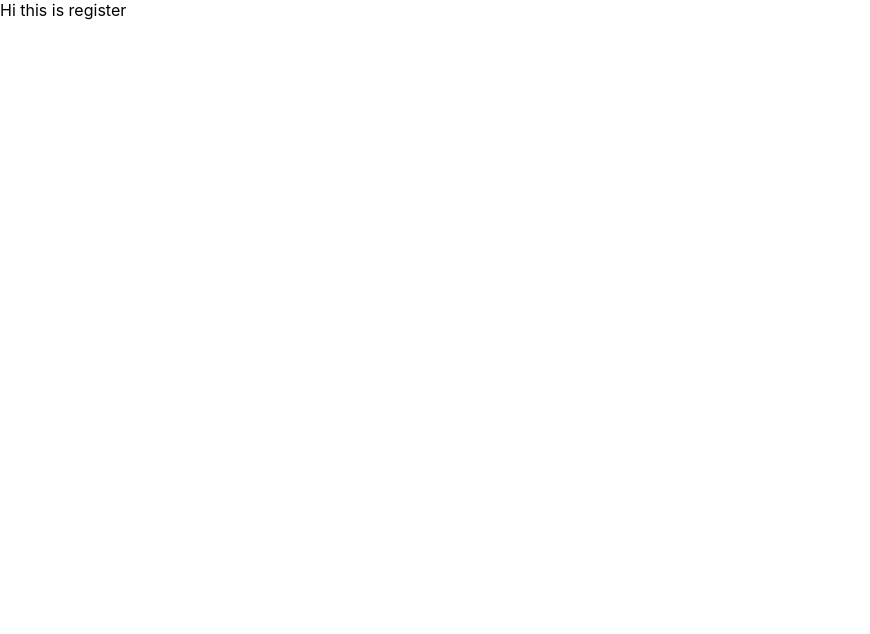
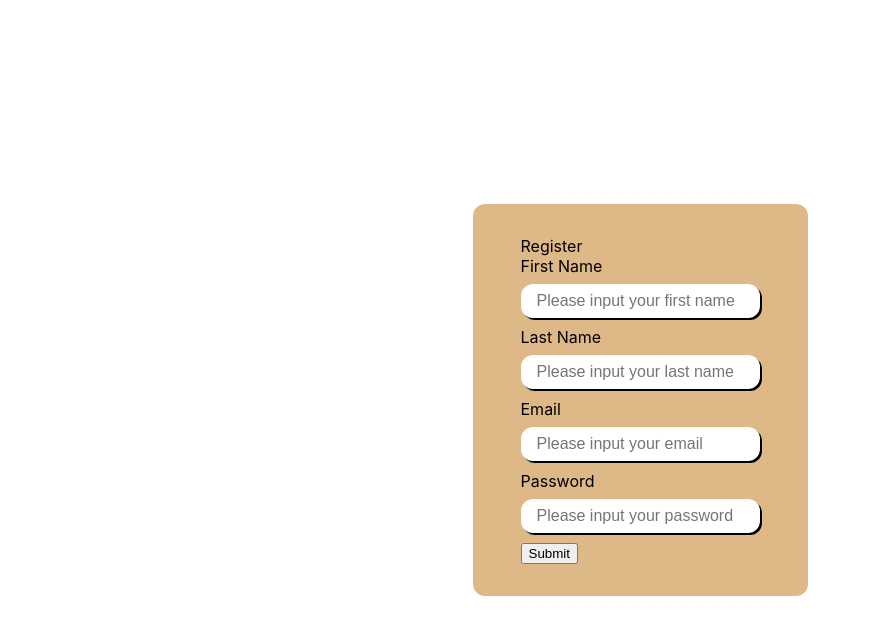
Before and after one commit to sierraleonez/simplr-dashboard, a Next.js app: page /register in a window 1280 px wide. Shown: the top 634 px of the page, without its empty margins (0-870 px from the left). Built offline with nearby package versions, Linux system fonts and the light colour scheme.

Commit message:
construct register page

```diff
--- a/pages/login/index.tsx
+++ b/pages/login/index.tsx
@@ -17,7 +17,7 @@ const Login = () => {
           className={styles.form}
         >
           {LoginForm(register, errors).map((inputProps) => (
-            <TextInput {...inputProps} />
+            <TextInput {...inputProps} key={inputProps.label}/>
           ))}
           <Button
             type="link"
--- /dev/null
+++ b/pages/register/form.ts
@@ -0,0 +1,55 @@
+import { TextInputForm } from "Constants/form";
+import { EMAIL_VALIDATION } from "Constants/regex";
+import styles from './register.module.css'
+
+export type RegisterFormFields = {
+  FirstName: string
+  LastName: string
+  Email: string
+  Password: string
+}
+
+export const Form: TextInputForm<RegisterFormFields> = (register, errors) => {
+  return [
+    {
+      label: "First Name",
+      containerclass: styles.inputContainer,
+      error: errors.FirstName,
+      validation: register("FirstName", {
+        required: { value: true, message: "This input is required" },
+      }),
+      placeholder: "Please input your first name",
+    },
+    {
+      label: "Last Name",
+      containerclass: styles.inputContainer,
+      error: errors.LastName,
+      validation: register("LastName", {
+        required: { value: true, message: "This input is required" },
+      }),
+      placeholder: "Please input your last name",
+    },
+    {
+      label: "Email",
+      containerclass: styles.inputContainer,
+      error: errors.Email,
+      type: 'email',
+      validation: register("Email", {
+        required: { value: true, message: "This input is required" },
+        pattern: { value: EMAIL_VALIDATION, message: 'Your email is not valid' }
+      }),
+      placeholder: "Please input your email",
+    },
+    {
+      label: "Password",
+      containerclass: styles.inputContainer,
+      error: errors.Password,
+      type: 'password',
+      validation: register("Password", {
+        required: { value: true, message: "This input is required" },
+        minLength: { value: 8, message: "Minimum length is 8" },
+      }),
+      placeholder: "Please input your password",
+    },
+  ]
+}
--- a/pages/register/index.tsx
+++ b/pages/register/index.tsx
@@ -1,7 +1,35 @@
+import Texts from "components/Text";
+import { StaticPageProps } from "Constants/Pages";
+
+import styles from "./register.module.css";
+import { useCustomHook } from "./useCustomHook";
+import { Form } from './form'
+import TextInput from "components/TextInput";
 function Register() {
+  const { errors, handleSubmit, onSubmit, register } = useCustomHook()
   return (
-    <div>Hi this is register</div>
-  )
+    <div className={styles.container}>
+      <div className={styles.content}>
+        <Texts>Register</Texts>
+        <div>
+          <form onSubmit={handleSubmit(onSubmit)}>
+            {Form(register, errors).map(inputProps => (
+              <TextInput {...inputProps}/>
+            ))}
+            <input type={'submit'}/>
+          </form>
+        </div>
+      </div>
+    </div>
+  );
 }
 
-export default Register
+export default Register;
+
+export async function getStaticProps(): Promise<StaticPageProps> {
+  return {
+    props: {
+      flow: "auth",
+    },
+  };
+}
--- /dev/null
+++ b/pages/register/register.module.css
@@ -0,0 +1,14 @@
+.container {
+  display: flex;
+  flex-direction: column;
+  height: 100vh;
+  flex: 1;
+  align-items: center;
+  justify-content: center;
+}
+
+.content {
+  padding: 2rem 3rem;
+  border-radius: 12px;
+  background-color: burlywood;
+}
--- /dev/null
+++ b/pages/register/useCustomHook.ts
@@ -0,0 +1,17 @@
+import { SubmitHandler, useForm } from "react-hook-form"
+import { RegisterFormFields } from "./form"
+
+export const useCustomHook = () => {
+  const {
+    register,
+    handleSubmit,
+    formState: { errors }
+  } = useForm<RegisterFormFields>()
+  const onSubmit:SubmitHandler<RegisterFormFields> = (data) => console.log(data)
+  return {
+    onSubmit,
+    handleSubmit,
+    register,
+    errors,
+  }
+}
--- /dev/null
+++ b/src/Constants/form.ts
@@ -0,0 +1,7 @@
+import { TextInputProps } from "components/TextInput";
+import { FieldErrors, FieldValues, UseFormRegister } from "react-hook-form";
+
+export type TextInputForm<T extends FieldValues> = (
+  register: UseFormRegister<T>,
+  errors: FieldErrors<T>
+) => TextInputProps[];
--- /dev/null
+++ b/src/Constants/regex.ts
@@ -0,0 +1,4 @@
+/**
+ * Source: https://www.w3resource.com/javascript/form/email-validation.php
+ */
+export const EMAIL_VALIDATION = /^\w+([\.-]?\w+)*@\w+([\.-]?\w+)*(\.\w{2,3})+$/
--- a/src/components/TextInput/index.tsx
+++ b/src/components/TextInput/index.tsx
@@ -1,4 +1,5 @@
 import Texts from "components/Text";
+import { none } from "Constants/Auth/Auth";
 import { DetailedHTMLProps, InputHTMLAttributes, useState } from "react";
 import { FieldError, UseFormRegisterReturn } from "react-hook-form";
 
@@ -10,13 +11,13 @@ export interface TextInputProps
   validation: UseFormRegisterReturn;
   label?: string;
   error?: FieldError;
-  containerClass?: string;
+  containerclass?: string;
 }
 function TextInput(props: TextInputProps) {
   return (
     <div
       style={{ display: "flex", flexDirection: "column" }}
-      className={props.containerClass}
+      className={props.containerclass}
     >
       {props.label && <label htmlFor={props.label}>{props.label}</label>}
       <input
@@ -25,6 +26,11 @@ function TextInput(props: TextInputProps) {
         style={{
           animationPlayState: props.error ? "running" : "paused",
           boxShadow: props.error ? "2px 2px red" : "2px 2px black",
+          border: 'none',
+          padding: '0.5rem 1rem',
+          fontSize: '16px',
+          borderRadius: '12px',
+          margin: '0.5rem 0rem 0.6rem 0rem',
         }}
         onAnimationEnd={() => {}}
       />
--- a/styles/globals.css
+++ b/styles/globals.css
@@ -36,6 +36,10 @@ input {
   animation-fill-mode: forwards ;
 }
 
+input:focus-visible {
+  outline: none;
+}
+
 error {
   box-shadow: 2px 2px red;
 }
```
Also changed, not shown: pages/login/form.ts (+7 -11 lines), src/styles/login.module.css (+0 -12 lines), 1 other file (tests, documents, lock files or other folders).
